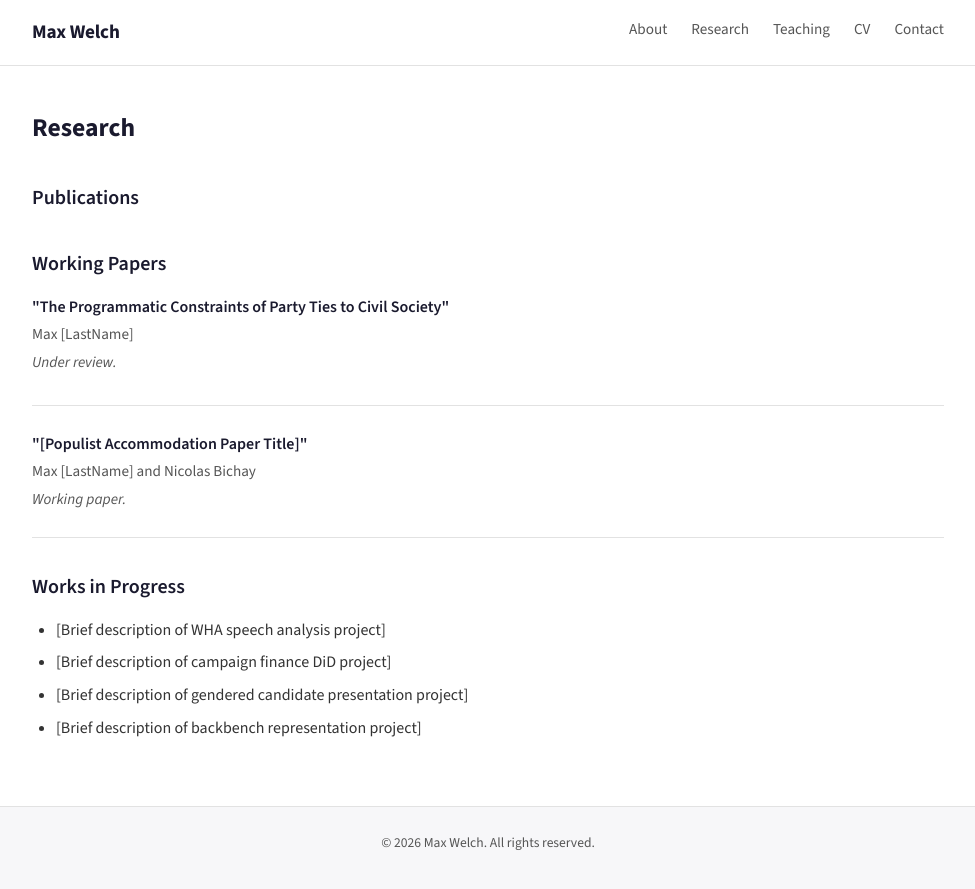
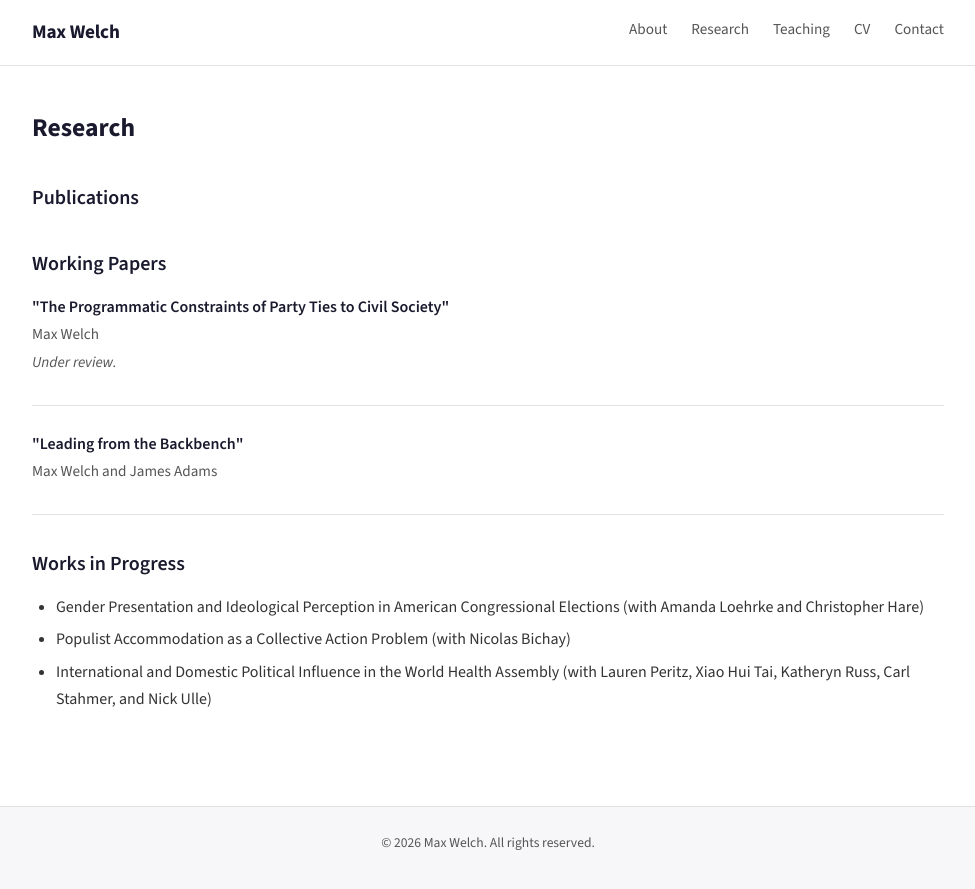
Before and after one commit to max-f-welch/max-f-welch.github.io, a Jekyll site: the page built from research.md, in a window 1280 px wide. Shown: the top 889 px of the page, without its empty margins (152-1127 px from the left). Built offline with Jekyll 4.4.1, drawn with Linux system fonts in a browser that asks for light colours.

Commit message:
Update research.md

```diff
--- a/research.md
+++ b/research.md
@@ -15,8 +15,8 @@ title: Research
     <a href="#">Paper</a>
     <a href="#">Replication</a>
   </div>
-</div>
- -->
+</div> -->
+
 <!-- Copy and paste the block above for each publication -->
 
 
@@ -24,7 +24,7 @@ title: Research
 
 <div class="pub-entry">
   <span class="pub-title">"The Programmatic Constraints of Party Ties to Civil Society"</span><br>
-  <span class="pub-authors">Max [LastName]</span><br>
+  <span class="pub-authors">Max Welch</span><br>
   <span class="pub-venue">Under review.</span>
   <div class="pub-links">
     <!-- <a href="#">Draft</a> -->
@@ -32,17 +32,18 @@ title: Research
 </div>
 
 <div class="pub-entry">
-  <span class="pub-title">"[Populist Accommodation Paper Title]"</span><br>
-  <span class="pub-authors">Max [LastName] and Nicolas Bichay</span><br>
-  <span class="pub-venue">Working paper.</span>
+  <span class="pub-title">"Leading from the Backbench"</span><br>
+  <span class="pub-authors">Max Welch and James Adams</span><br>
+  <!-- <span class="pub-venue">Under review.</span> -->
+  <div class="pub-links">
+    <!-- <a href="#">Draft</a> -->
+  </div>
 </div>
 
 <!-- Add more working papers as needed -->
 
 
 ## Works in Progress
-
-- [Brief description of WHA speech analysis project]
-- [Brief description of campaign finance DiD project]
-- [Brief description of gendered candidate presentation project]
-- [Brief description of backbench representation project]
+- Gender Presentation and Ideological Perception in American Congressional Elections (with Amanda Loehrke and Christopher Hare)
+- Populist Accommodation as a Collective Action Problem (with Nicolas Bichay)
+- International and Domestic Political Influence in the World Health Assembly (with Lauren Peritz, Xiao Hui Tai, Katheryn Russ,  Carl Stahmer, and Nick Ulle)
```
